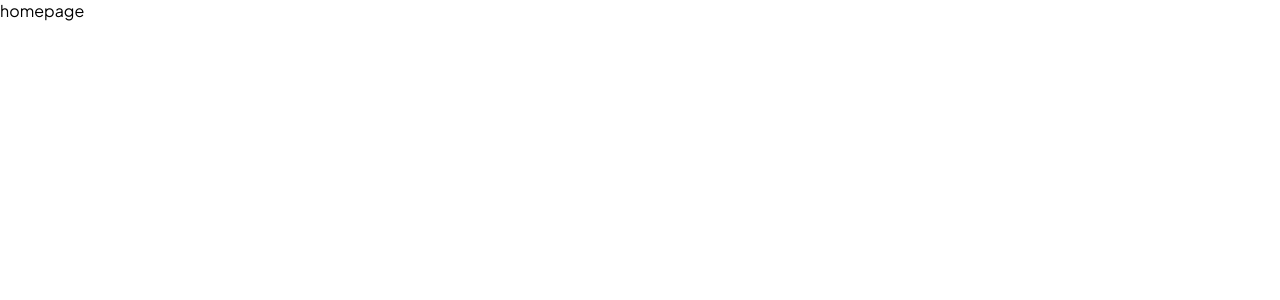
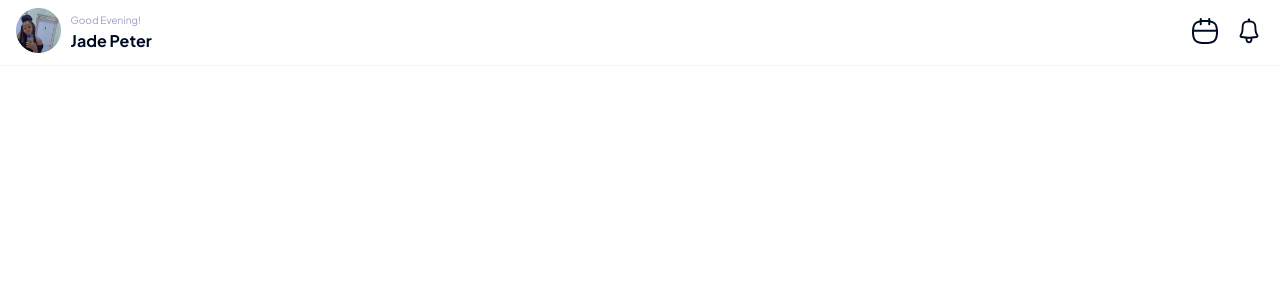
Before and after one commit to 9trocoder/mmekut, a React (Create React App) app: page / in a window 1280 px wide. Shown: the top 300 px of the page. Built offline with nearby package versions, Linux system fonts and the light colour scheme.

Commit message:
added hompage Header to the hompage screen

```diff
--- a/src/Utils/tools.js
+++ b/src/Utils/tools.js
@@ -10,7 +10,7 @@ export const headerNotificationIcon = (
       fillRule="evenodd"
       clipRule="evenodd"
       d="M12.9999 3C12.9999 2.44772 12.5522 2 11.9999 2C11.4477 2 10.9999 2.44772 10.9999 3V3.75H10.4425C8.21745 3.75 6.37585 5.48001 6.23695 7.70074L6.01595 11.2342C5.93169 12.5814 5.4794 13.8797 4.70834 14.9876C4.01166 15.9886 4.63188 17.3712 5.84281 17.5165L9.24994 17.9254V19C9.24994 20.5188 10.4812 21.75 11.9999 21.75C13.5187 21.75 14.7499 20.5188 14.7499 19V17.9254L18.1571 17.5165C19.368 17.3712 19.9882 15.9886 19.2915 14.9876C18.5205 13.8797 18.0682 12.5814 17.9839 11.2342L17.7629 7.70074C17.624 5.48001 15.7824 3.75 13.5573 3.75H12.9999V3ZM10.4425 5.25C9.00952 5.25 7.82348 6.36417 7.73403 7.79438L7.51303 11.3278C7.41163 12.949 6.86738 14.5112 5.93953 15.8444C5.88918 15.9168 5.934 16.0167 6.02153 16.0272L9.75919 16.4757C11.2477 16.6543 12.7522 16.6543 14.2407 16.4757L17.9783 16.0272C18.0659 16.0167 18.1107 15.9168 18.0603 15.8444C17.1325 14.5112 16.5882 12.949 16.4868 11.3278L16.2658 7.79438C16.1764 6.36417 14.9903 5.25 13.5573 5.25H10.4425ZM11.9999 20.25C11.3096 20.25 10.7499 19.6904 10.7499 19V18.25H13.2499V19C13.2499 19.6904 12.6903 20.25 11.9999 20.25Z"
-      fill="rgba(154, 159, 191, 0.25)"
+      fill="#000B23"
     />
   </svg>
 );
--- /dev/null
+++ b/src/components/components/HompageHeader.js
@@ -0,0 +1,33 @@
+import "./components.css"
+
+export default function HomepageHeader({
+  profileImage,
+  headerGreeting,
+  userName,
+  calendarIcon,
+  notificationIcon,
+  handleProfileClick,
+  handleCalendarClick,
+  handleNotificationClick,
+}) {
+  return (
+    <>
+      <div className="homepageHeader__cnt">
+        <div onClick={handleProfileClick} className="hompageHeader__cnt-left">
+          <div className="hompageHeader__cnt-profile">
+            <img src={profileImage} alt="" />
+          </div>
+          <div className="hompageHeader__cnt-writeup">
+            <p className="hphcwrgreet">{headerGreeting}</p>
+            <p className="hphcwrname">{userName}</p>
+          </div>
+        </div>
+
+        <div className="homepageHeader__cnt-right">
+          <button onClick={handleCalendarClick}>{calendarIcon}</button>
+          <button onClick={handleNotificationClick}>{notificationIcon}</button>
+        </div>
+      </div>
+    </>
+  );
+}
--- a/src/components/components/components.css
+++ b/src/components/components/components.css
@@ -0,0 +1,51 @@
+/* Headerbar css */
+.homepageHeader__cnt {
+    position: fixed;
+    top: 0;
+    left: 0;
+    right: 0;
+    background-color: #fff;
+    display: flex;
+    align-items: center;
+    justify-content: space-between;
+    padding: 8px 16px;
+    border-bottom: 1px solid rgba(154, 159, 191, 0.1);
+
+}
+
+.hompageHeader__cnt-left {
+    display: flex;
+    align-items: center;
+    gap: .6rem;
+    cursor: pointer;
+
+}
+
+.hompageHeader__cnt-profile img {
+    width: 45px;
+    height: 45px;
+}
+
+.hphcwrgreet {
+    font-size: 10px;
+    color: #9a9fbf;
+}
+
+.hphcwrname {
+    color: #000B23;
+    font-size: 16px;
+    font-weight: 700;
+    margin-top: .2rem;
+}
+
+.homepageHeader__cnt-right {
+    display: flex;
+    align-items: center;
+    gap: 1rem;
+}
+
+.homepageHeader__cnt-right button {
+    border: none;
+    background-color: transparent;
+    cursor: pointer;
+}
--- a/src/pages/homepage/homepage.js
+++ b/src/pages/homepage/homepage.js
@@ -1,8 +1,32 @@
 import React from "react";
+import homepageprofileimage from "../../assets/images/p5.png";
 import "./homepage.css";
+import { calendarIcon, headerNotificationIcon } from "../../Utils/tools";
+import HomepageHeader from "../../components/components/HompageHeader";
 
 function Homepage() {
-  return <div>homepage</div>;
+  const handleProfileClick = () => {};
+
+  const handleCalendarClick = () => {};
+
+  const handleNotificationClick = () => {};
+
+  return (
+    <>
+      <HomepageHeader
+        profileImage={homepageprofileimage}
+        headerGreeting="Good Evening!"
+        userName="Jade Peter"
+        calendarIcon={calendarIcon}
+        notificationIcon={headerNotificationIcon}
+        handleProfileClick={handleProfileClick}
+        handleCalendarClick={handleCalendarClick}
+        handleNotificationClick={handleNotificationClick}
+      />
+    </>
+  );
 }
 
+
+
 export default Homepage;
```
Also changed, not shown: src/components/components/components.js (+0 -30 lines).
